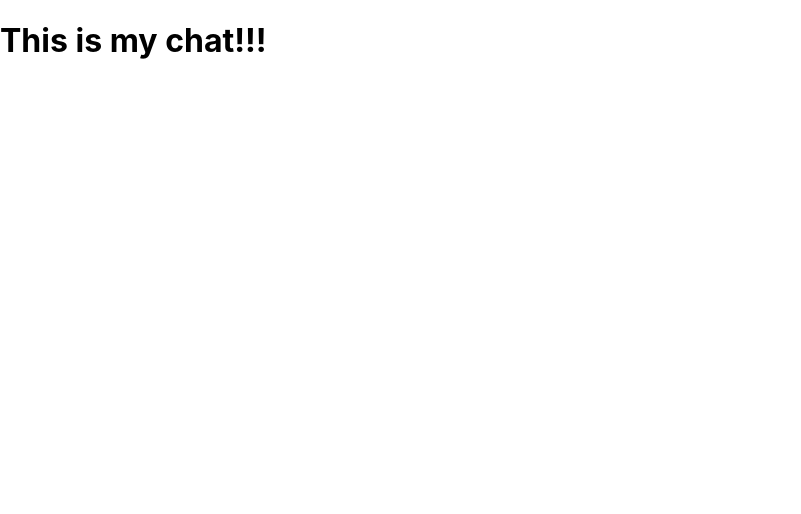
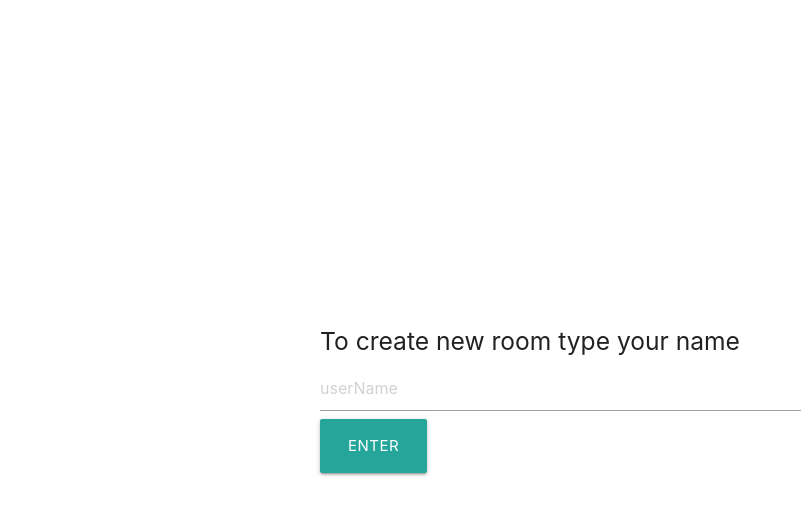
Before and after one commit to avbutlov/react-chat, a React (Create React App) app: page / in a window 1280 px wide. Shown: the top 514 px of the page, without its empty margins (0-801 px from the left). Built offline with nearby package versions, Linux system fonts and the light colour scheme.

Commit message:
feat: socket events on room creation, joining and disconection

```diff
--- a/package.json
+++ b/package.json
@@ -11,6 +11,7 @@
     "nodemon": "^2.0.7",
     "react": "^17.0.1",
     "react-dom": "^17.0.1",
+    "react-router-dom": "^5.2.0",
     "react-scripts": "4.0.3",
     "socket.io": "^3.1.2",
     "socket.io-client": "^3.1.2",
--- a/public/index.html
+++ b/public/index.html
@@ -3,6 +3,7 @@
   <head>
     <meta charset="utf-8" />
     <link rel="icon" href="%PUBLIC_URL%/favicon.ico" />
+    <link rel="stylesheet" href="https://cdnjs.cloudflare.com/ajax/libs/materialize/1.0.0/css/materialize.min.css">
     <meta name="viewport" content="width=device-width, initial-scale=1" />
     <meta name="theme-color" content="#000000" />
     <meta
@@ -10,6 +11,7 @@
       content="Web site created using create-react-app"
     />
 
+
     <title>React App</title>
   </head>
   <body>
--- a/src/App.js
+++ b/src/App.js
@@ -1,10 +1,31 @@
-import React from 'react';
+import React, {useState, useEffect} from "react";
+import Login from "./components/login/login";
+import { BrowserRouter as Router, Switch, Route, Link } from "react-router-dom";
+import socket from "./socket";
+
+function App() {
+
+  const [users, setUsers] = useState({});
 
 
-function App() {
+
+  useEffect(() => {
+    socket.on('setUsers', newUsers => {
+      setUsers(newUsers)
+    })
+  }, [])
+
+  console.log(users)
+
   return (
     <div className="App">
-        <h1>This is my chat!!!</h1>
+      <Router>
+        <Route path='/:id?' render={({match}) => {
+          const { id } = match.params;
+          return <Login roomLink={id}/>
+        }}/>
+
+      </Router>
     </div>
   );
 }
--- /dev/null
+++ b/src/components/login/login.js
@@ -0,0 +1,47 @@
+import axios from "axios";
+import io from 'socket.io-client'
+import React, { useState, useEffect } from "react";
+import socket from "../../socket";
+import { BrowserRouter as Router, Switch, Route, Link } from "react-router-dom";
+import { v4 as uuidV4 } from 'uuid';
+
+const Login = ({ roomLink }) => {
+  const [userName, setUserName] = useState("");
+  const roomId = roomLink || uuidV4();
+
+  const onLogin =  () => {
+    if (!userName) {
+      return alert("Incorrect data");
+    }
+        if (!roomLink) {
+    socket.emit("roomCreate", userName, roomId);
+        } else {
+    socket.emit("roomJoin", userName, roomId);
+        }
+  };
+
+
+  return (
+    <div className="input-field">
+      <h5>To {roomLink ? "to join this" : "create new"} room type your name</h5>
+      <input
+        placeholder="userName"
+        id="userID"
+        type="text"
+        className="validate"
+        value={userName}
+        onChange={(e) => setUserName(e.target.value)}
+      />
+      <Link to={`/${roomId}`}>
+        <button
+          className="waves-effect waves-light btn-large"
+          onClick={onLogin}
+        >
+          enter
+        </button>
+      </Link>
+    </div>
+  );
+};
+
+export default Login;
--- a/src/index.css
+++ b/src/index.css
@@ -11,3 +11,14 @@ code {
   font-family: source-code-pro, Menlo, Monaco, Consolas, 'Courier New',
     monospace;
 }
+
+#root {
+  display: flex;
+  align-items: center;
+  justify-content: center;
+  height: 100vh;
+}
+
+.App {
+  width: 50%;
+}
```
Also changed, not shown: server.js (+37 -10 lines), src/components/login/login.css (added), 1 other file (tests, documents, lock files or other folders).
